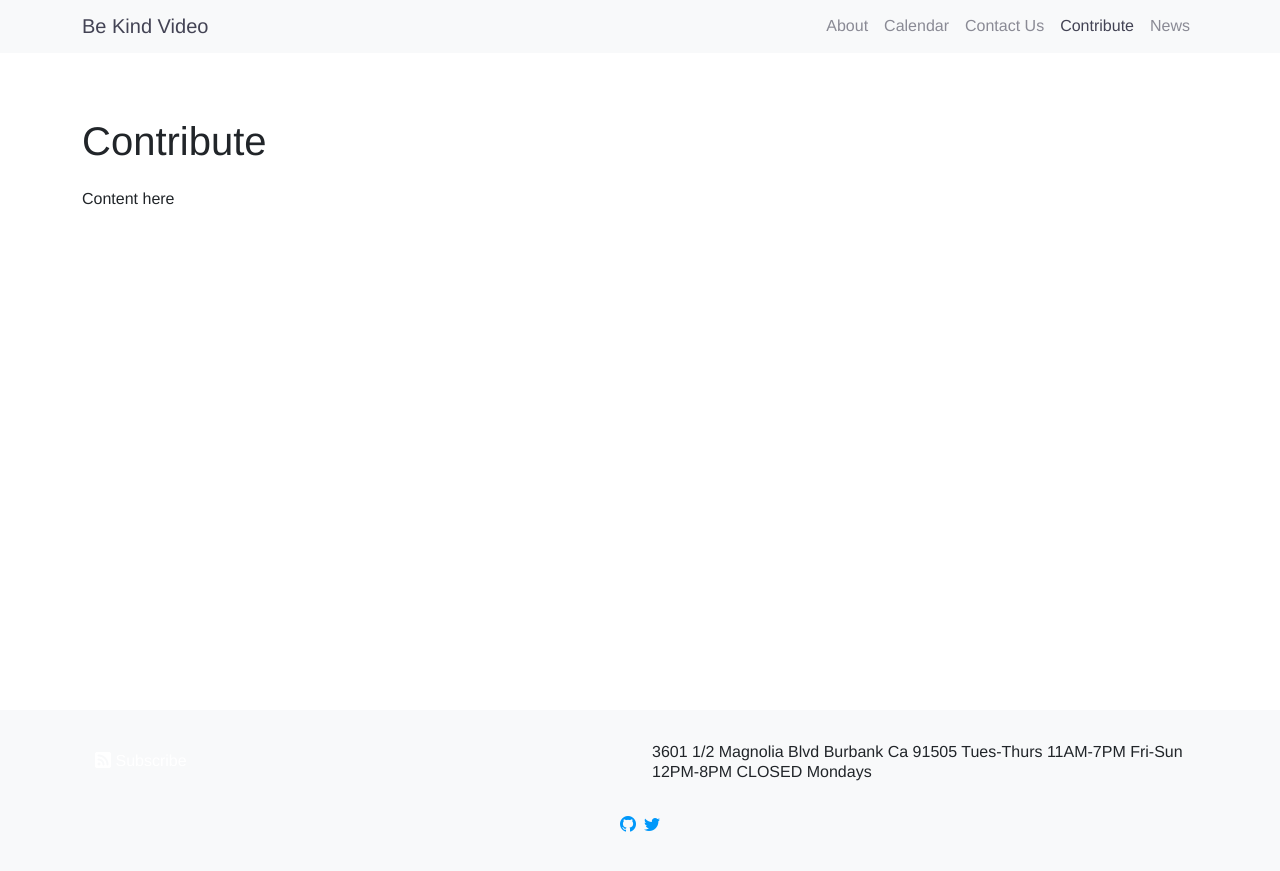
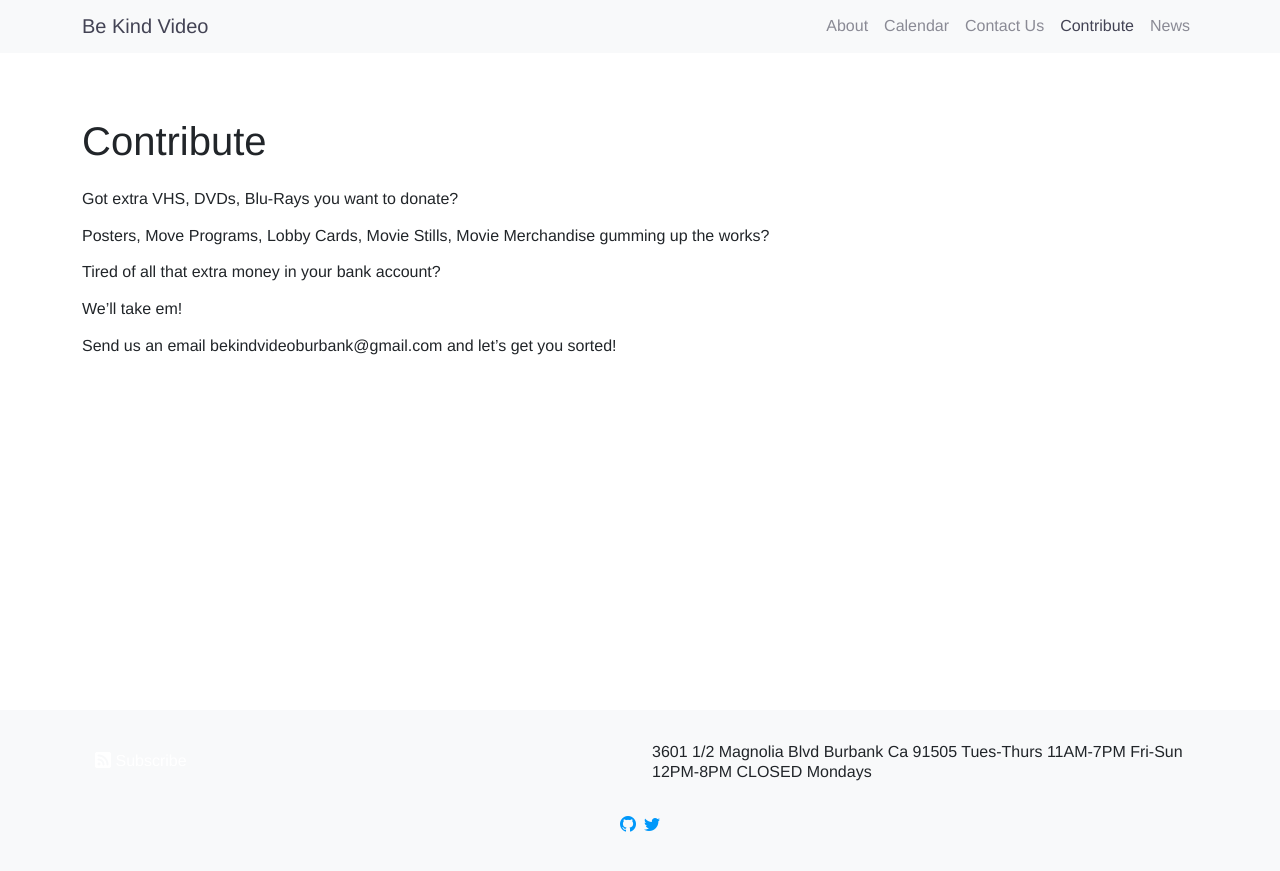
Before and after one commit to arenoir/be-kind-video, a Jekyll site: the page built from contribute.markdown, in a window 1280 px wide. Shown: the top 871 px of the page. Built offline with Jekyll 4.4.1, drawn with Linux system fonts in a browser that asks for light colours.

Commit message:
Update contribute.markdown
Added Contribute info.

```diff
--- a/contribute.markdown
+++ b/contribute.markdown
@@ -4,4 +4,12 @@ title: Contribute
 permalink: /contribute/
 ---
 
-Content here
+Got extra VHS, DVDs, Blu-Rays you want to donate?
+
+Posters, Move Programs, Lobby Cards, Movie Stills, Movie Merchandise gumming up the works?
+
+Tired of all that extra money in your bank account?
+
+We'll take em!
+
+Send us an email bekindvideoburbank@gmail.com and let's get you sorted!
```
